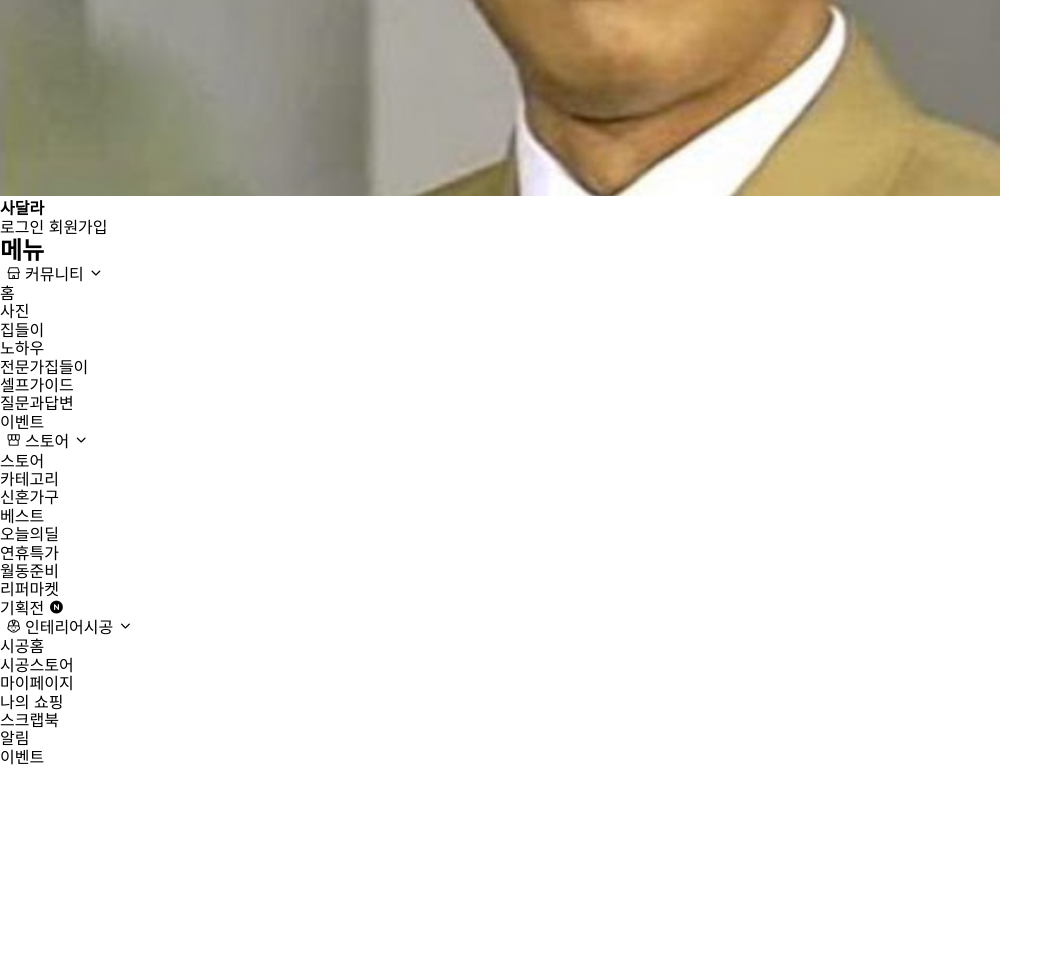
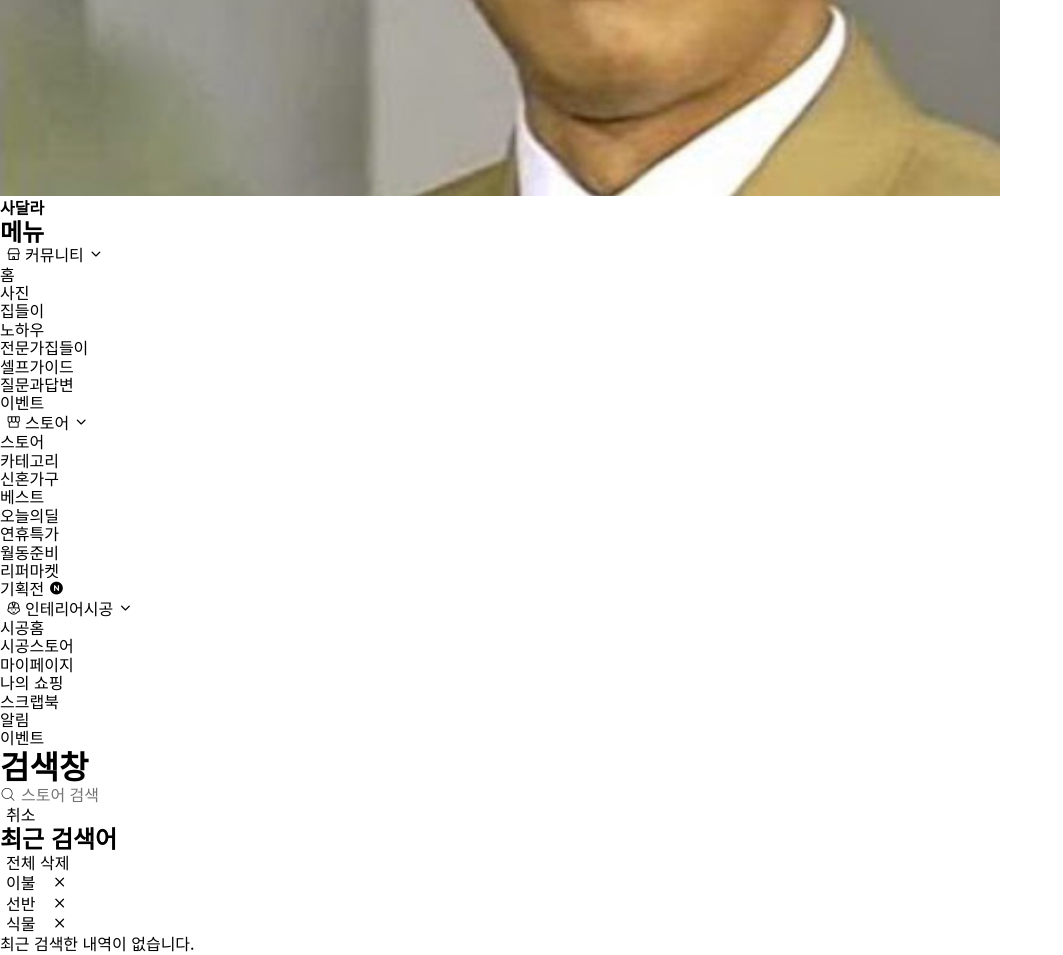
Before and after one commit to Nayoung-Gu/tomorrow-house, a website: page index.html in a window 1280 px wide. Shown: the part 1530-2485 px from the top of the page, without its empty margins (0-1063 px from the left). Before the commit the page ends 2298 px from the top, so only its background shows below. Drawn offline with Linux system fonts and the light colour scheme; files whose address does not match are found by name.

Commit message:
🚧 Mark up search modal

```diff
--- a/index.html
+++ b/index.html
@@ -163,10 +163,10 @@
         </div>
 
         <!-- NOTE: 로그인을 하지 않은 경우 -->
-        <div class="sidebar-auth">
+        <!-- <div class="sidebar-auth">
           <a class="btn-outlined btn-40" href="/">로그인</a>
           <a class="btn-primary btn-40" href="/">회원가입</a>
-        </div>
+        </div> -->
       </header>
 
       <nav class="sidebar-nav">
@@ -294,6 +294,61 @@
       </nav>
     </aside>
 
+<aside class="search-modal lg-hidden">
+  <div class="container">
+    <div class="row">
+      <div class="col-sm-4">
+        <header class="search-modal-header">
+          <h1 class="visually-hidden">검색창</h1>
+
+          <div class="search-modal-form">
+            <div class="input-group">
+              <i class="ic-search" aria-hidden></i>
+              <input type="text" class="form-input" placeholder="스토어 검색">
+            </div>
+            <button class="btn-ghost btn-40" type="button">취소</button>
+          </div>
+        </header>
+
+        <section class="search-history">
+          <header class="search-history-header">
+            <h2 class="title">최근 검색어</h2>
+            <button type="button">전체 삭제</button>
+          </header>
+
+          <!-- NOTE: 최근 검색어가 존재할 경우 -->
+          <div class="search-history-content">
+            <ol class="search-history-list">
+              <li class="search-history-item">
+                <button class="word-button" type="button">이불</button>
+                <button class="delete-button" type="button">
+                  <i class="ic-close" aria-label="검색어 삭제"></i>
+                </button>
+              </li>
+              <li class="search-history-item">
+                <button class="word-button" type="button">선반</button>
+                <button class="delete-button" type="button">
+                  <i class="ic-close" aria-label="검색어 삭제"></i>
+                </button>
+              </li>
+              <li class="search-history-item">
+                <button class="word-button" type="button">식물</button>
+                <button class="delete-button" type="button">
+                  <i class="ic-close" aria-label="검색어 삭제"></i>
+                </button>
+              </li>
+            </ol>
+          </div>
+          <!-- NOTE: 최근 검색어가 없는 경우 -->
+          <div class="search-history-content">
+            <p class="placeholder">최근 검색한 내역이 없습니다.</p>
+          </div>
+        </section>
+      </div>
+    </div>
+  </div>
+</aside>
+
     <div class="overlay" aria-hidden></div>
   </body>
 </html>
```
